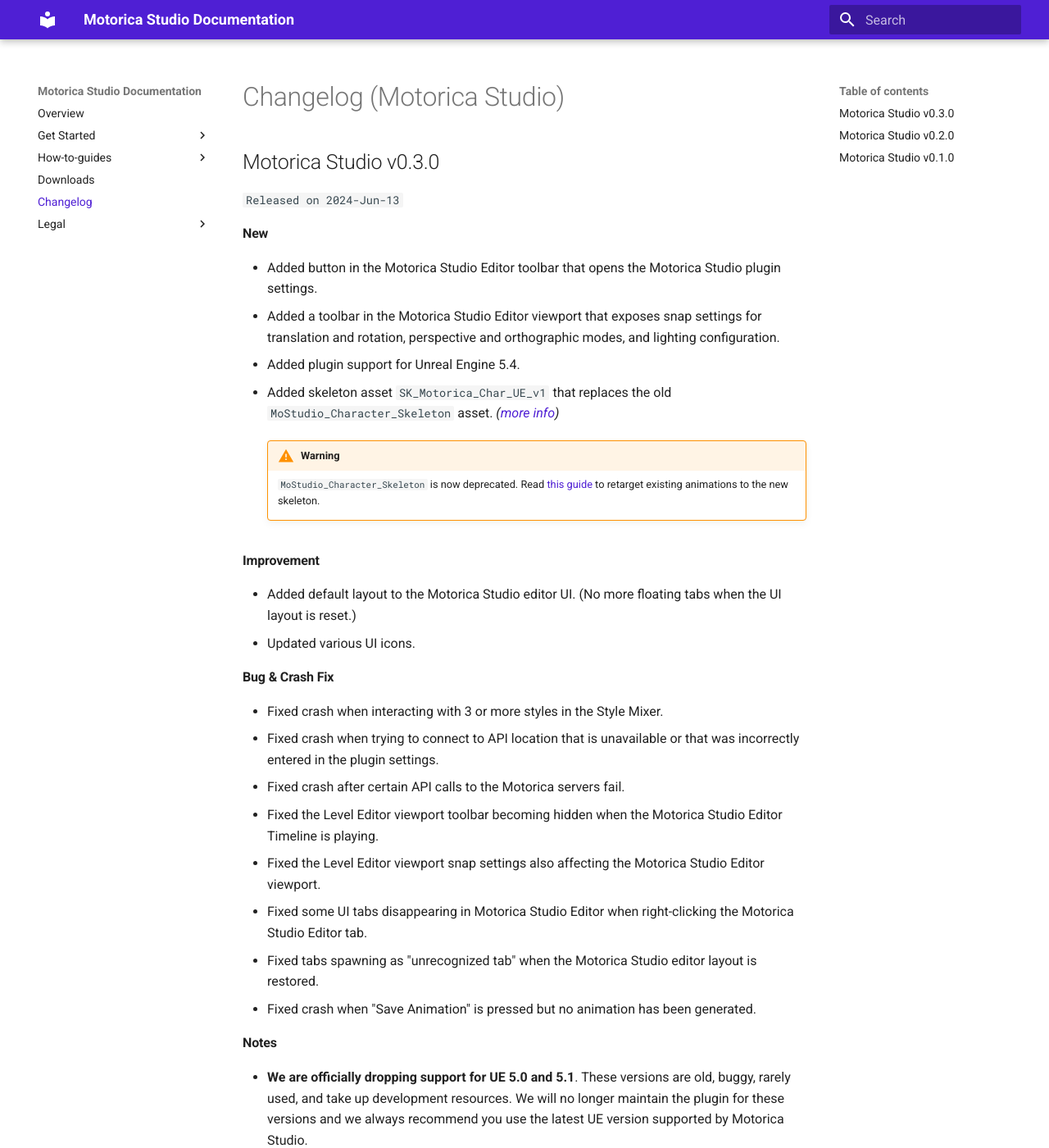
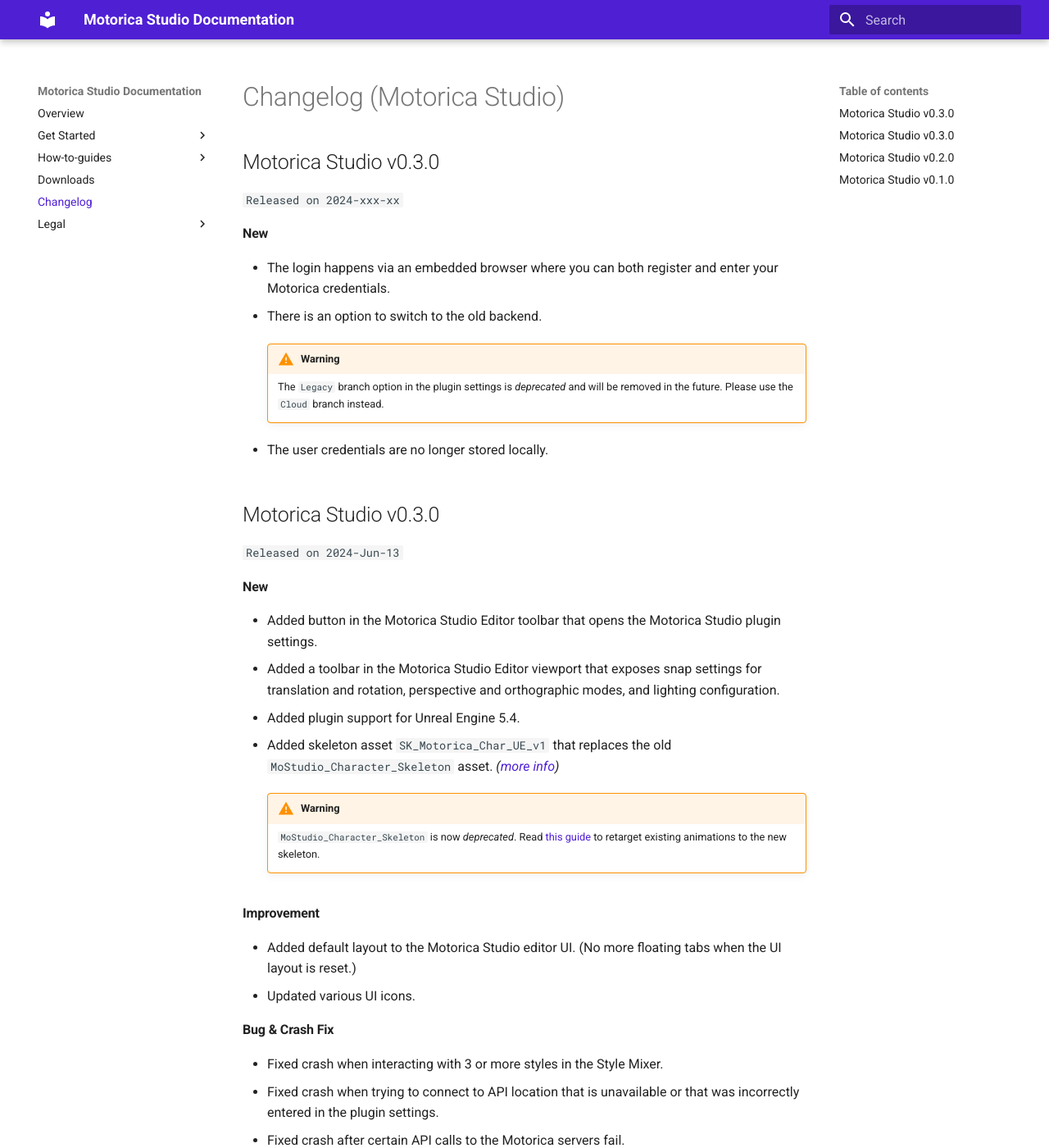
Before and after one commit to MotoricaAI/MoStudioDocs, an MkDocs documentation site: the page built from docs/changelog.md, in a window 1280 px wide and 1400 px high. Shown: the whole window at 82% size. Built offline with MkDocs 1.6.1 and Material for MkDocs 9.7.7, drawn with Linux system fonts in a browser that asks for light colours.

Commit message:
Update changelog

```diff
--- a/docs/changelog.md
+++ b/docs/changelog.md
@@ -1,4 +1,16 @@
 # Changelog (Motorica Studio)
+## Motorica Studio v0.3.0
+`Released on 2024-xxx-xx`
+
+#### New
+- The login happens via an embedded browser where you can both register and enter your Motorica credentials.
+- There is an option to switch to the old backend.
+
+    !!! warning
+        The `Legacy` branch option in the plugin settings is *deprecated* and will be removed in the future. Please use the `Cloud` branch instead.
+
+- The user credentials are no longer stored locally.
+
 ## Motorica Studio v0.3.0
 `Released on 2024-Jun-13`
 
@@ -9,7 +21,7 @@
 - Added skeleton asset `SK_Motorica_Char_UE_v1` that replaces the old `MoStudio_Character_Skeleton` asset. *([more info](get-started/included-assets.md#characters))*
 
     !!! warning
-        `MoStudio_Character_Skeleton` is now deprecated. Read [this guide](how-to-guides/migrate-to-030.md) to retarget existing animations to the new skeleton.
+        `MoStudio_Character_Skeleton` is now *deprecated*. Read [this guide](how-to-guides/migrate-to-030.md) to retarget existing animations to the new skeleton.
 
 #### Improvement
 - Added default layout to the Motorica Studio editor UI. (No more floating tabs when the UI layout is reset.)
```
